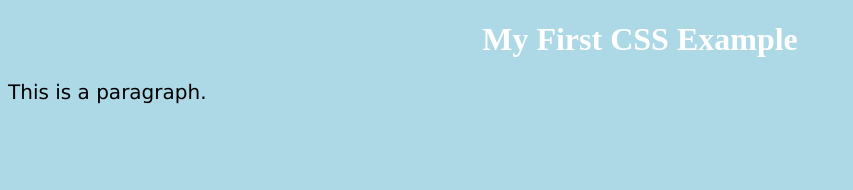
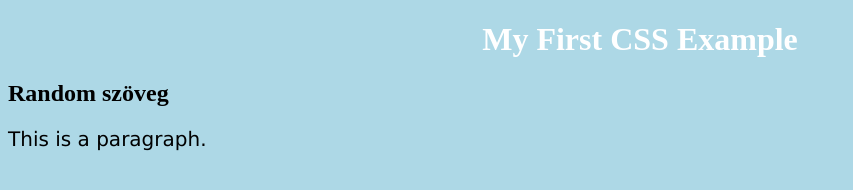
Before and after one commit to Vmarci94/kinga, a plain HTML site: page index.html in a window 1280 px wide. Shown: the whole page, without its empty margins (0-853 px from the left). Drawn offline with Linux system fonts and the light colour scheme.

Commit message:
1st commit

```diff
--- a/index.html
+++ b/index.html
@@ -9,6 +9,7 @@
 
   <!--Ezt itt írd át, és a kommentet töröld ki -->
 <h1>My First CSS Example</h1>
+<h2>Random szöveg</h2>
 <p>This is a paragraph.</p>
 
 </body>
```
